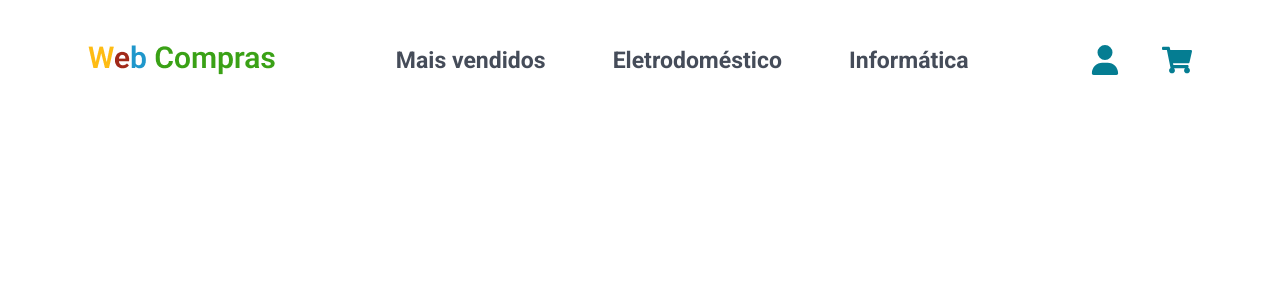
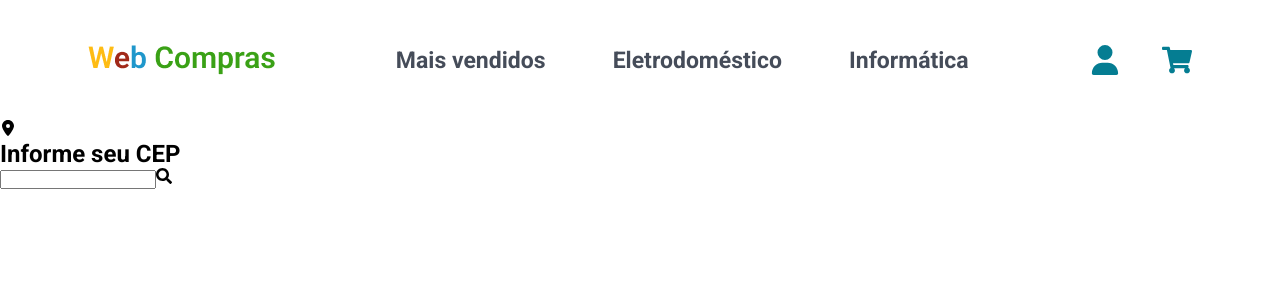
Before and after one commit to vinicius-bispo1/e-commerce, a React (Vite) app: page / in a window 1280 px wide. Shown: the top 300 px of the page. Built offline with nearby package versions, Linux system fonts and the light colour scheme.

Commit message:
feat: add section to main

```diff
--- a/src/pages/Home/index.jsx
+++ b/src/pages/Home/index.jsx
@@ -1,10 +1,26 @@
 import React from "react";
 import Header from "../../Components/Header";
+import { FaSearch } from "react-icons/fa";
+import { FaLocationDot } from "react-icons/fa6";
 
 export default function Home() {
   return (
-    <main>
+    <>
       <Header />
-    </main>
+
+      <main>
+        <section>
+          <div>
+            <FaLocationDot />
+            <h2>Informe seu CEP</h2>
+          </div>
+
+          <div>
+            <input type="text" />
+            <FaSearch />
+          </div>
+        </section>
+      </main>
+    </>
   );
 }
```
